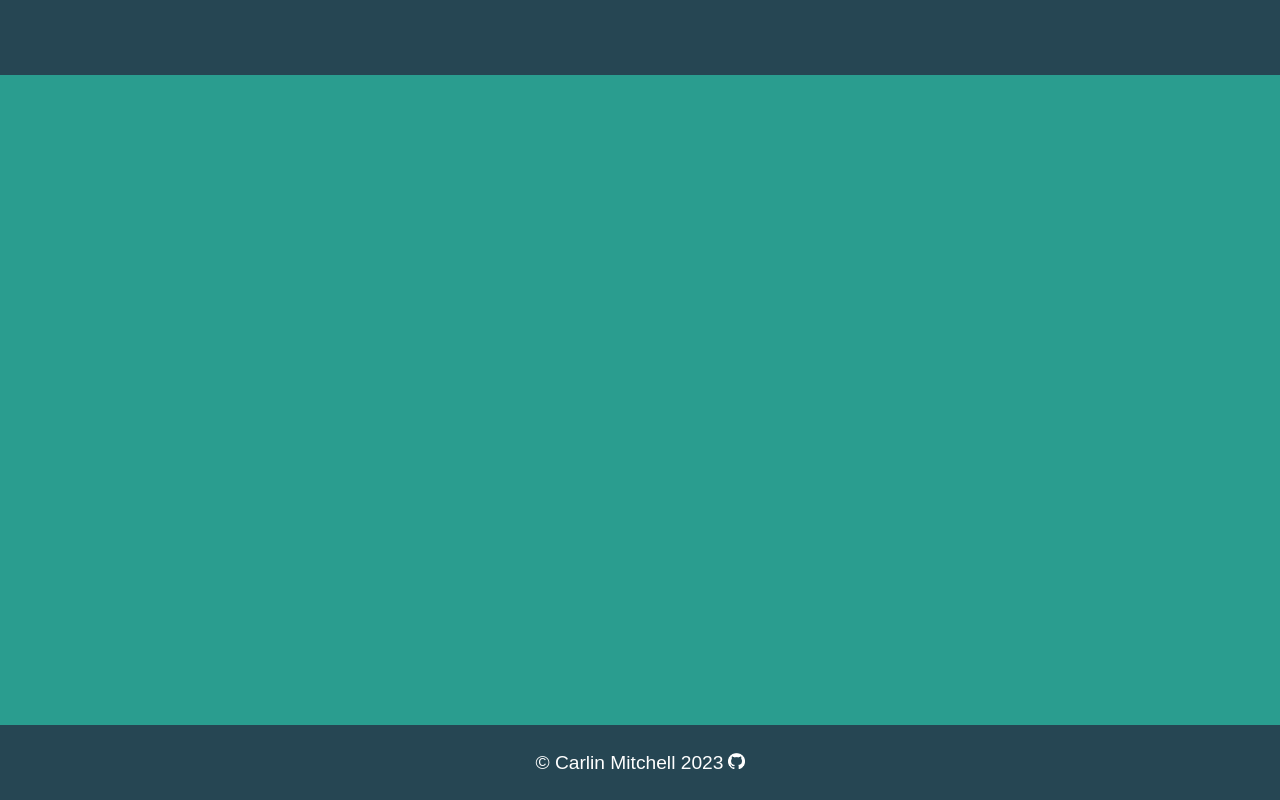
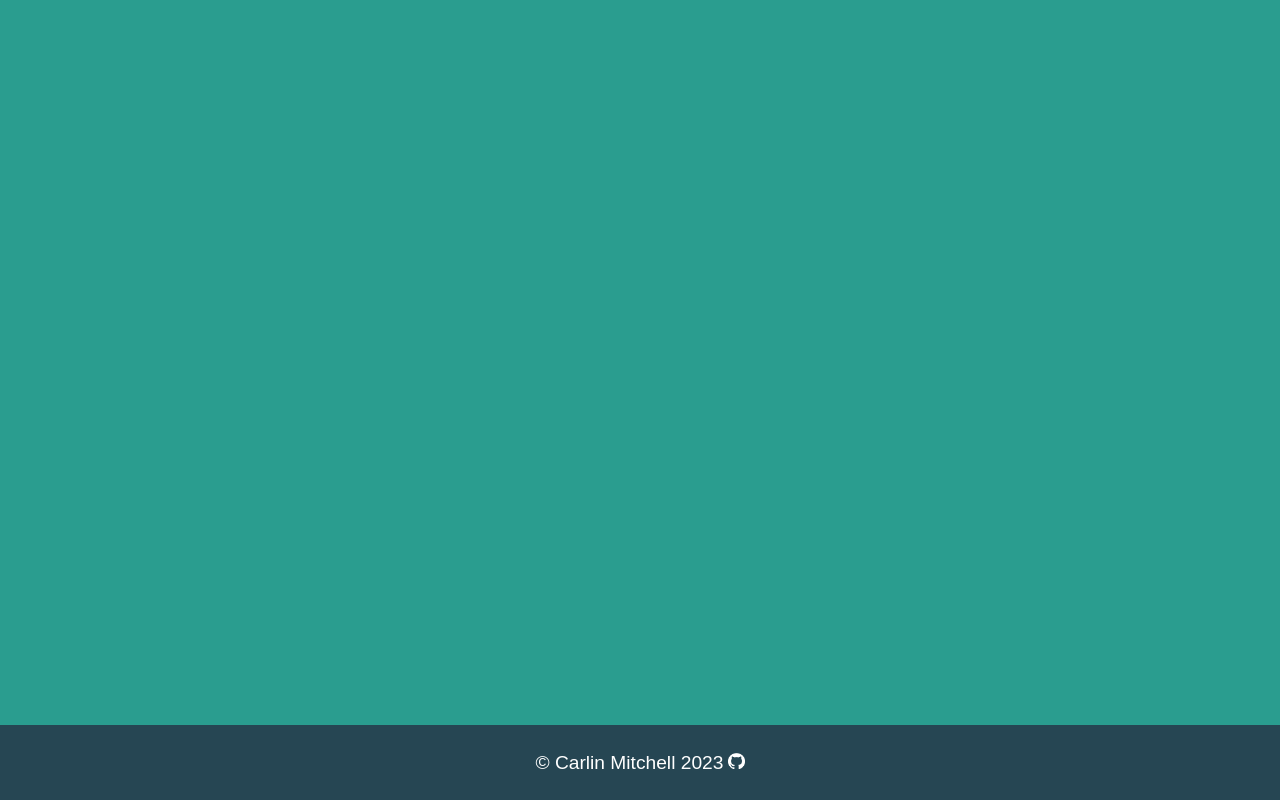
Before and after one commit to carlin-mitchell/TicTacToe-TOP, a website: page index.html in a window 1280 px wide. Drawn offline with Linux system fonts and the light colour scheme.

Commit message:
“remove header section”

```diff
--- a/index.html
+++ b/index.html
@@ -9,8 +9,7 @@
     <script src="main.js" defer></script>
   </head>
   <body>
-    <header></header>
     <div class="content"></div>
-    <footer></footer>
+    <!-- <footer> Is generated by main.js </footer> -->
   </body>
 </html>
--- a/main.js
+++ b/main.js
@@ -1,6 +1,7 @@
-const updateFooterWithBasicCopyright = (() => {
-  const footer = document.querySelector("footer");
-  footer.innerText = `© Carlin Mitchell ${new Date().getFullYear()}`;
+const generateFooterWithBasicCopyright = (() => {
+  const footer = Object.assign(document.createElement("footer"), {
+    innerText: `© Carlin Mitchell ${new Date().getFullYear()}`,
+  });
 
   const githubLink = Object.assign(document.createElement("a"), {
     href: "https://github.com/carlin-mitchell/TicTacToe-TOP",
@@ -12,4 +13,5 @@ const updateFooterWithBasicCopyright = (() => {
 
   githubLink.appendChild(githubIcon);
   footer.appendChild(githubLink);
+  document.querySelector("body").appendChild(footer);
 })();
--- a/style.css
+++ b/style.css
@@ -23,7 +23,7 @@ html {
 body {
   min-height: 100%;
   display: grid;
-  grid-template-rows: 75px auto 75px;
+  grid-template-rows: auto 75px;
   font-family: sans-serif;
 }
 
```
